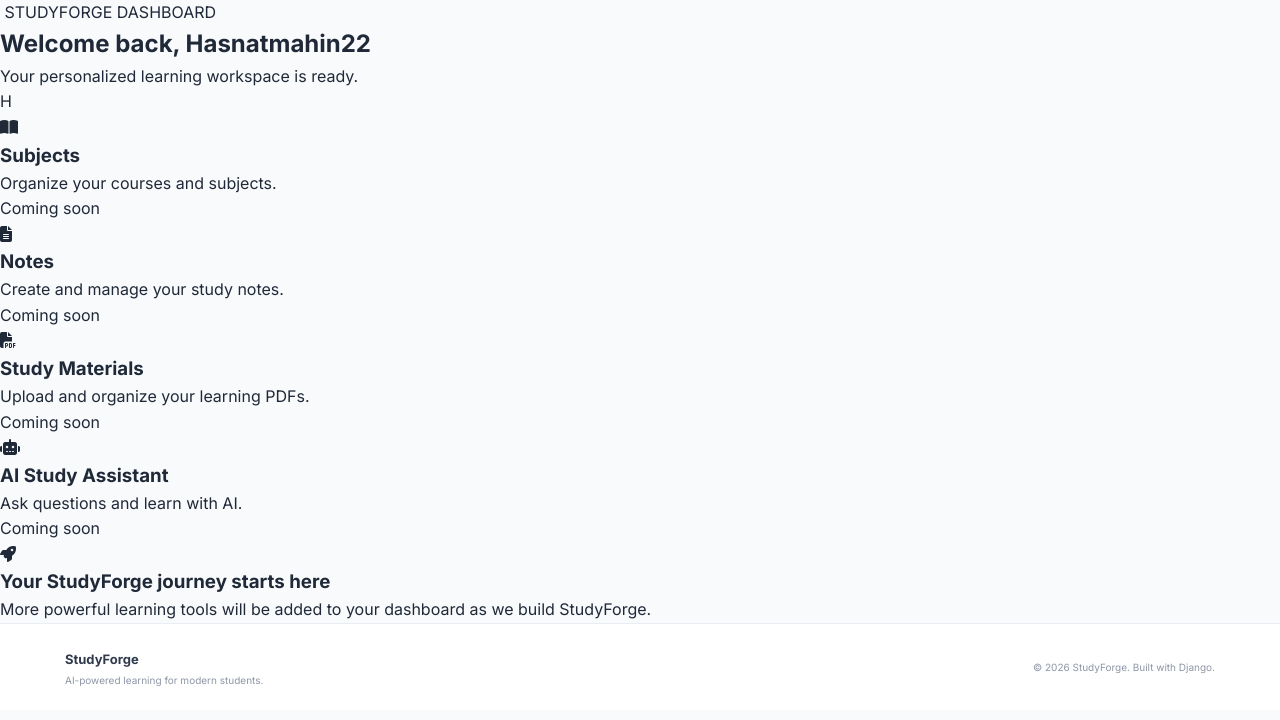
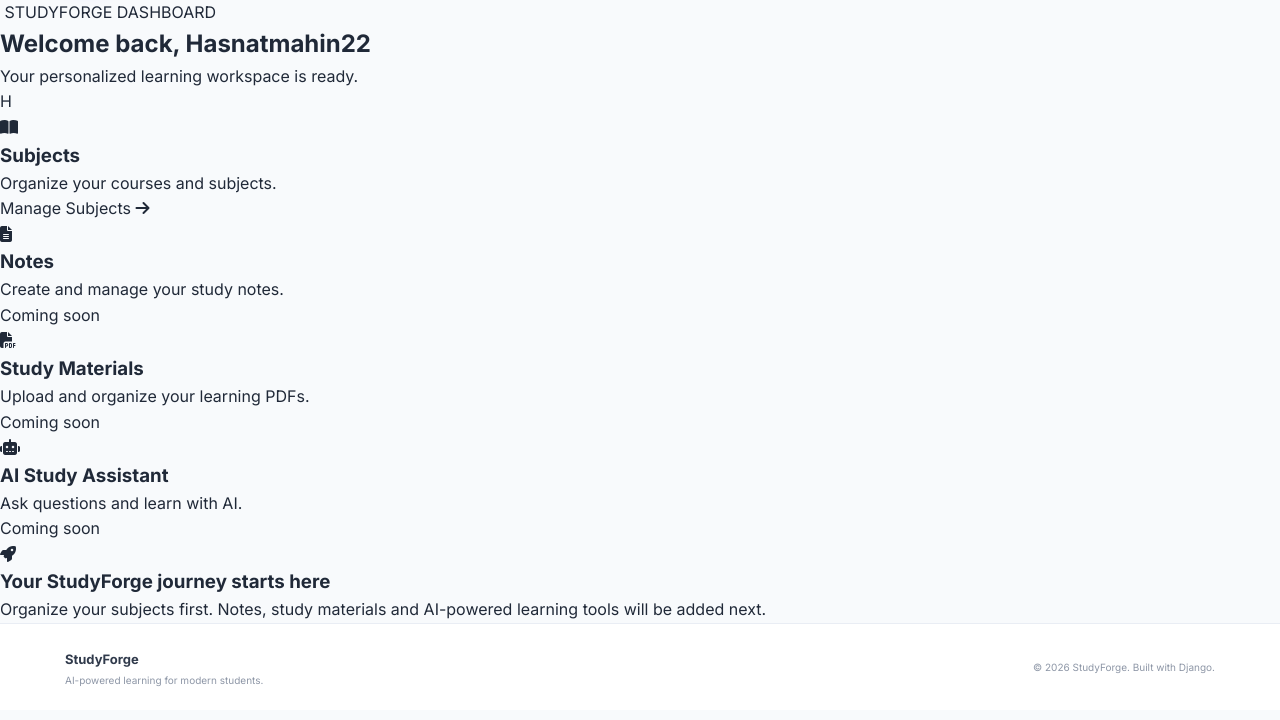
Before and after one commit to MAHIN206/StudyForge, a Django app: page /dashboard/ in a window 1280 px wide. Shown: the part 80-800 px from the top of the page. Run offline with Django 5.2, Linux system fonts and the light colour scheme; a user stored in the database is signed in.

Commit message:
Day dashboard enhance

```diff
--- a/accounts/templates/dashboard.html
+++ b/accounts/templates/dashboard.html
@@ -11,6 +11,7 @@
         <div class="dashboard-header">
 
             <div>
+
                 <span class="dashboard-badge">
                     <i class="fa-solid fa-sparkles"></i>
                     STUDYFORGE DASHBOARD
@@ -24,7 +25,9 @@
                 <p>
                     Your personalized learning workspace is ready.
                 </p>
+
             </div>
+
 
             <div class="dashboard-user">
 
@@ -39,7 +42,7 @@
 
         <div class="dashboard-grid">
 
-            <div class="dashboard-card">
+            <a href="{% url 'subjects' %}" class="dashboard-card">
 
                 <div class="dashboard-card-icon">
                     <i class="fa-solid fa-book-open"></i>
@@ -51,11 +54,12 @@
                     Organize your courses and subjects.
                 </p>
 
-                <span class="dashboard-coming">
-                    Coming soon
+                <span class="dashboard-action">
+                    Manage Subjects
+                    <i class="fa-solid fa-arrow-right"></i>
                 </span>
 
-            </div>
+            </a>
 
 
             <div class="dashboard-card">
@@ -125,11 +129,14 @@
 
             <div>
 
-                <h3>Your StudyForge journey starts here</h3>
+                <h3>
+                    Your StudyForge journey starts here
+                </h3>
 
                 <p>
-                    More powerful learning tools will be added
-                    to your dashboard as we build StudyForge.
+                    Organize your subjects first. Notes,
+                    study materials and AI-powered learning
+                    tools will be added next.
                 </p>
 
             </div>
```
Also changed, not shown: db.sqlite3.
